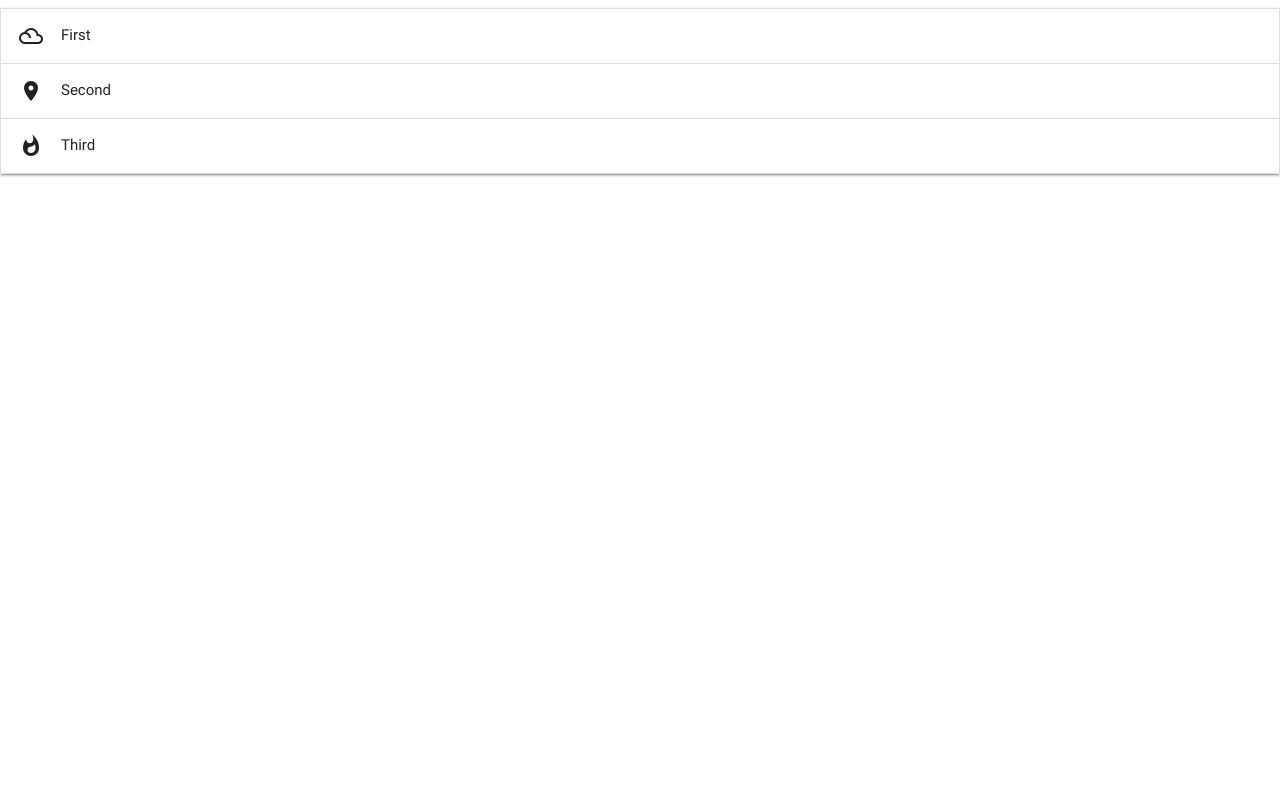
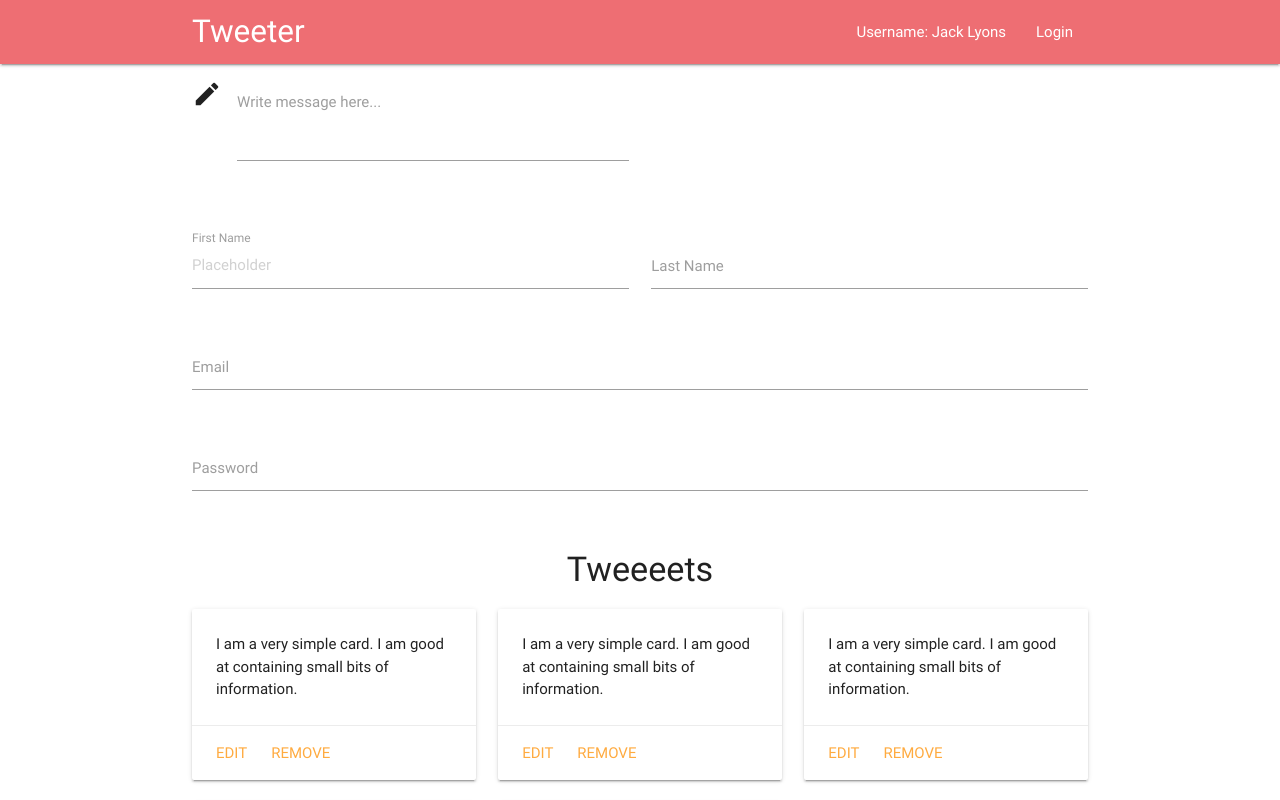
Before and after one commit to JackEdwardLyons/twitter-clone, an Angular app: page / in a window 1280 px wide. Shown: the top 800 px of the page. Built offline with nearby package versions, Linux system fonts and the light colour scheme; what angular2-materialize would draw is missing.

Commit message:
lay out component and html foundations

```diff
--- a/src/app/app.component.html
+++ b/src/app/app.component.html
@@ -1,14 +1,30 @@
-<ul materialize="collapsible" class="collapsible" data-collapsible="accordion">
-  <li>
-    <div class="collapsible-header"><i class="material-icons">filter_drama</i>First</div>
-    <div class="collapsible-body"><p>Lorem ipsum dolor sit amet.</p></div>
-  </li>
-  <li>
-    <div class="collapsible-header"><i class="material-icons">place</i>Second</div>
-    <div class="collapsible-body"><p>Lorem ipsum dolor sit amet.</p></div>
-  </li>
-  <li>
-    <div class="collapsible-header"><i class="material-icons">whatshot</i>Third</div>
-    <div class="collapsible-body"><p>Lorem ipsum dolor sit amet.</p></div>
-  </li>
-</ul>
+<nav class="default-primary-color">
+  <div class="container">
+    <div class="nav-wrapper">
+      <a href="#" class="brand-logo">Tweeter</a>
+      <ul id="nav-mobile" class="right hide-on-med-and-down">
+        <li><a href="sass.html">Username: Jack Lyons</a></li>
+        <li><a href="collapsible.html">Login</a></li>
+      </ul>
+    </div>
+  </div>
+</nav>
+
+<div class="container">
+  <!-- Message input -->
+  <div class="row">
+    <form class="col s12">
+      <div class="row">
+        <div class="input-field col s6">
+          <i class="material-icons prefix">mode_edit</i>
+          <textarea id="icon_prefix2" class="materialize-textarea"></textarea>
+          <label for="icon_prefix2">Write message here...</label>
+        </div>
+      </div>
+    </form>
+  </div>
+
+  <app-login></app-login>
+
+  <app-tweet-card></app-tweet-card>
+</div>
--- a/src/app/app.module.ts
+++ b/src/app/app.module.ts
@@ -6,10 +6,14 @@ import { MaterializeModule } from 'angular2-materialize';
 
 // Components
 import { AppComponent } from './app.component';
+import { LoginComponent } from './login/login.component';
+import { TweetCardComponent } from './tweet-card/tweet-card.component';
 
 @NgModule({
   declarations: [
-    AppComponent
+    AppComponent,
+    LoginComponent,
+    TweetCardComponent
   ],
   imports: [
     BrowserModule,
--- /dev/null
+++ b/src/app/login/login.component.html
@@ -0,0 +1,27 @@
+
+<div class="row">
+  <form class="col s12">
+    <div class="row">
+      <div class="input-field col s6">
+        <input placeholder="Placeholder" id="first_name" type="text" class="validate">
+        <label for="first_name">First Name</label>
+      </div>
+      <div class="input-field col s6">
+        <input id="last_name" type="text" class="validate">
+        <label for="last_name">Last Name</label>
+      </div>
+    </div>
+    <div class="row">
+      <div class="input-field col s12">
+        <input id="email" type="email" class="validate">
+        <label for="email">Email</label>
+      </div>
+    </div>
+    <div class="row">
+      <div class="input-field col s12">
+        <input id="password" type="password" class="validate">
+        <label for="password">Password</label>
+      </div>
+    </div>
+  </form>
+</div>
--- /dev/null
+++ b/src/app/login/login.component.ts
@@ -0,0 +1,15 @@
+import { Component, OnInit } from '@angular/core';
+
+@Component({
+  selector: 'app-login',
+  templateUrl: './login.component.html',
+  styleUrls: ['./login.component.css']
+})
+export class LoginComponent implements OnInit {
+
+  constructor() { }
+
+  ngOnInit() {
+  }
+
+}
--- /dev/null
+++ b/src/app/tweet-card/tweet-card.component.html
@@ -0,0 +1,19 @@
+<div class="row">
+  <h4 class="center-align">Tweeeets</h4>
+  <div *ngFor="let card of cards" class="col s4">
+      <div class="card horizontal">
+        <div class="card-image">
+          <!--<img src="http://lorempixel.com/100/190/nature/6">-->
+        </div>
+        <div class="card-stacked">
+          <div class="card-content">
+            <p>I am a very simple card. I am good at containing small bits of information.</p>
+          </div>
+          <div class="card-action">
+            <a href="#">EDIT</a>
+            <a href="#">REMOVE</a>
+          </div>
+        </div>
+      </div>
+  </div>
+</div>
--- /dev/null
+++ b/src/app/tweet-card/tweet-card.component.ts
@@ -0,0 +1,17 @@
+import { Component, OnInit } from '@angular/core';
+
+@Component({
+  selector: 'app-tweet-card',
+  templateUrl: './tweet-card.component.html',
+  styleUrls: ['./tweet-card.component.css']
+})
+export class TweetCardComponent implements OnInit {
+
+  public cards: Array<any> = [1, 2, 3, 4, 5];
+
+  constructor() { }
+
+  ngOnInit() {
+  }
+
+}
```
Also changed, not shown: src/app/login/login.component.css (added), src/app/tweet-card/tweet-card.component.css (added), 2 other files (tests, documents, lock files or other folders).
